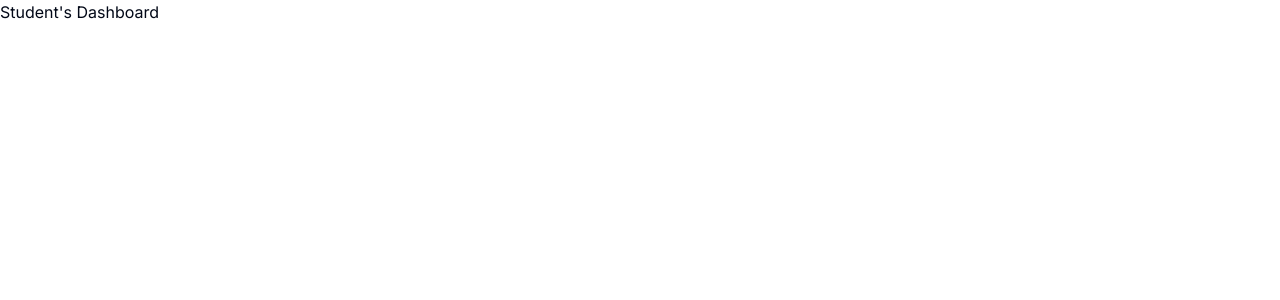
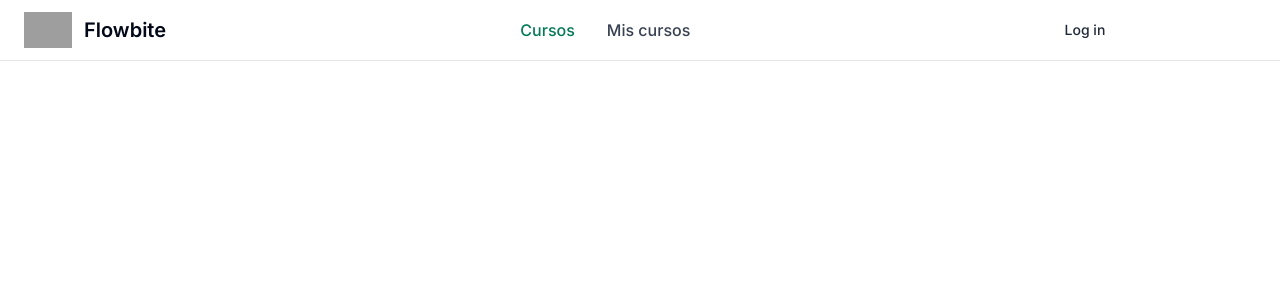
Before and after one commit to mavix21/L2Earn-Dapp, a Next.js app: page /student in a window 1280 px wide. Shown: the top 300 px of the page. Built offline with nearby package versions, Linux system fonts and the light colour scheme; grey boxes are pictures that could not be loaded.

Commit message:
feat: add navbar student

```diff
--- a/package.json
+++ b/package.json
@@ -3,7 +3,7 @@
   "version": "0.1.0",
   "private": true,
   "scripts": {
-    "dev": "next dev --turbo",
+    "dev": "next dev",
     "db:generate": "drizzle-kit generate --dialect postgresql --schema=./~db/schema.ts --out=./~db/migrations",
     "db:migrate": "npm run ./src/db/migrate.ts",
     "build": "next build",
--- a/src/app/student/page.tsx
+++ b/src/app/student/page.tsx
@@ -1,9 +1,91 @@
-
-
-export default function StudentDashboard(){
-    return(
-        <header>
-            Student's Dashboard
-        </header>
-    );
+export default function StudentDashboard() {
+  return (
+    <header>
+      <nav className="bg-white border-gray-200 px-4 lg:px-6 py-2.5 dark:bg-gray-800 border-b">
+        <div className="flex flex-wrap justify-between items-center mx-auto max-w-screen-xl">
+          <a href="https://flowbite.com" className="flex items-center">
+            <img
+              src="https://flowbite.com/docs/images/logo.svg"
+              className="mr-3 h-6 sm:h-9"
+              alt="Learn2Earn"
+            />
+            <span className="self-center text-xl font-semibold whitespace-nowrap dark:text-white">
+              Flowbite
+            </span>
+          </a>
+          <div className="flex items-center lg:order-2">
+            <a
+              href="#"
+              className="text-gray-800 dark:text-white hover:bg-gray-50 focus:ring-4 focus:ring-gray-300 font-medium rounded-lg text-sm px-4 lg:px-5 py-2 lg:py-2.5 mr-2 dark:hover:bg-gray-700 focus:outline-none dark:focus:ring-gray-800"
+            >
+              Log in
+            </a>
+            <a
+              href="#"
+              className="text-white bg-emerald-700-700 hover:bg-emerald-800 focus:ring-4 focus:ring-emerald-300 font-medium rounded-lg text-sm px-4 lg:px-5 py-2 lg:py-2.5 mr-2 dark:bg-emerald-600 dark:hover:bg-emerald-700 focus:outline-none dark:focus:ring-emerald-800"
+            >
+              Get started
+            </a>
+            <button
+              data-collapse-toggle="mobile-menu-2"
+              type="button"
+              className="inline-flex items-center p-2 ml-1 text-sm text-gray-500 rounded-lg lg:hidden hover:bg-gray-100 focus:outline-none focus:ring-2 focus:ring-gray-200 dark:text-gray-400 dark:hover:bg-gray-700 dark:focus:ring-gray-600"
+              aria-controls="mobile-menu-2"
+              aria-expanded="false"
+            >
+              <span className="sr-only">Open main menu</span>
+              <svg
+                className="w-6 h-6"
+                fill="currentColor"
+                viewBox="0 0 20 20"
+                xmlns="http://www.w3.org/2000/svg"
+              >
+                <path
+                  fill-rule="evenodd"
+                  d="M3 5a1 1 0 011-1h12a1 1 0 110 2H4a1 1 0 01-1-1zM3 10a1 1 0 011-1h12a1 1 0 110 2H4a1 1 0 01-1-1zM3 15a1 1 0 011-1h12a1 1 0 110 2H4a1 1 0 01-1-1z"
+                  clip-rule="evenodd"
+                ></path>
+              </svg>
+              <svg
+                className="hidden w-6 h-6"
+                fill="currentColor"
+                viewBox="0 0 20 20"
+                xmlns="http://www.w3.org/2000/svg"
+              >
+                <path
+                  fill-rule="evenodd"
+                  d="M4.293 4.293a1 1 0 011.414 0L10 8.586l4.293-4.293a1 1 0 111.414 1.414L11.414 10l4.293 4.293a1 1 0 01-1.414 1.414L10 11.414l-4.293 4.293a1 1 0 01-1.414-1.414L8.586 10 4.293 5.707a1 1 0 010-1.414z"
+                  clip-rule="evenodd"
+                ></path>
+              </svg>
+            </button>
+          </div>
+          <div
+            className="hidden justify-between items-center w-full lg:flex lg:w-auto lg:order-1"
+            id="mobile-menu-2"
+          >
+            <ul className="flex flex-col mt-4 font-medium lg:flex-row lg:space-x-8 lg:mt-0">
+              <li>
+                <a
+                  href="#"
+                  className="block py-2 pr-4 pl-3 text-white rounded bg-emerald-700 lg:bg-transparent lg:text-emerald-700 lg:p-0 dark:text-white"
+                  aria-current="page"
+                >
+                  Cursos
+                </a>
+              </li>
+              <li>
+                <a
+                  href="#"
+                  className="block py-2 pr-4 pl-3 text-gray-700 border-b border-gray-100 hover:bg-gray-50 lg:hover:bg-transparent lg:border-0 lg:hover:text-emerald-700 lg:p-0 dark:text-gray-400 lg:dark:hover:text-white dark:hover:bg-gray-700 dark:hover:text-white lg:dark:hover:bg-transparent dark:border-gray-700"
+                >
+                  Mis cursos
+                </a>
+              </li>
+            </ul>
+          </div>
+        </div>
+      </nav>
+    </header>
+  );
 }
```
